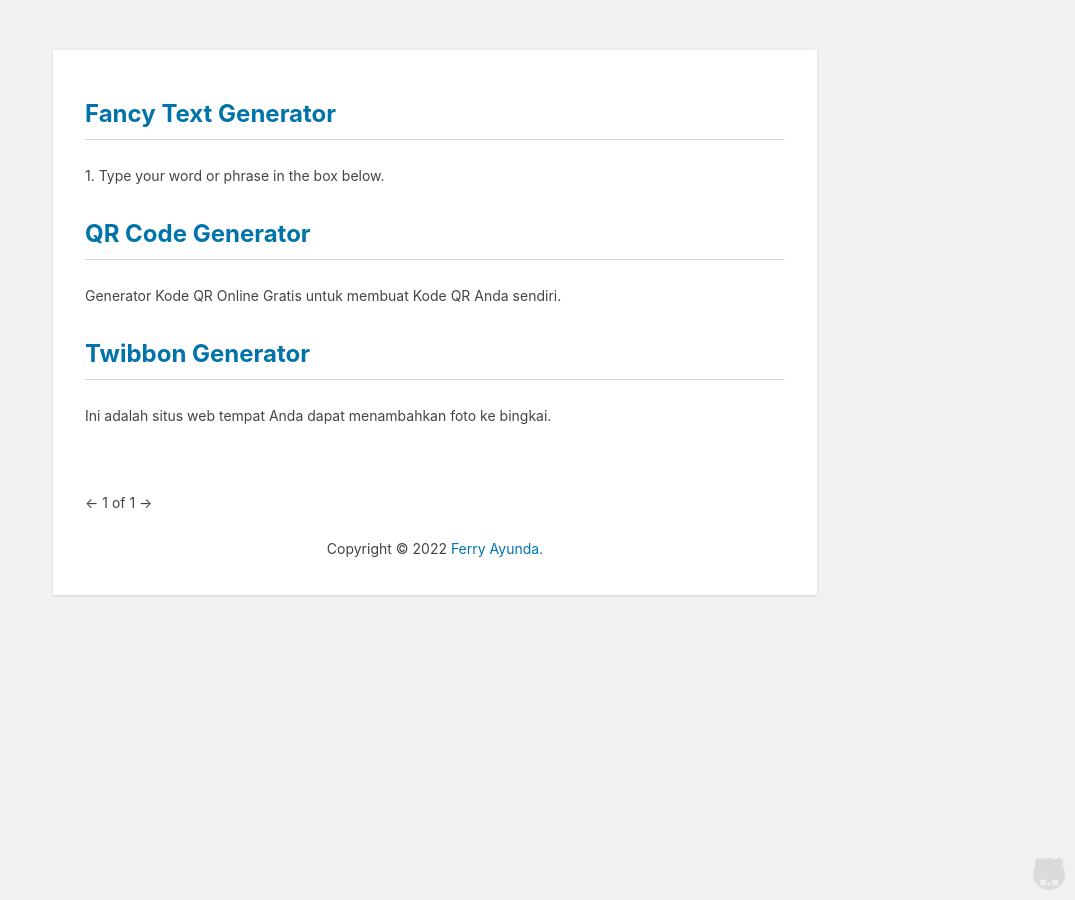
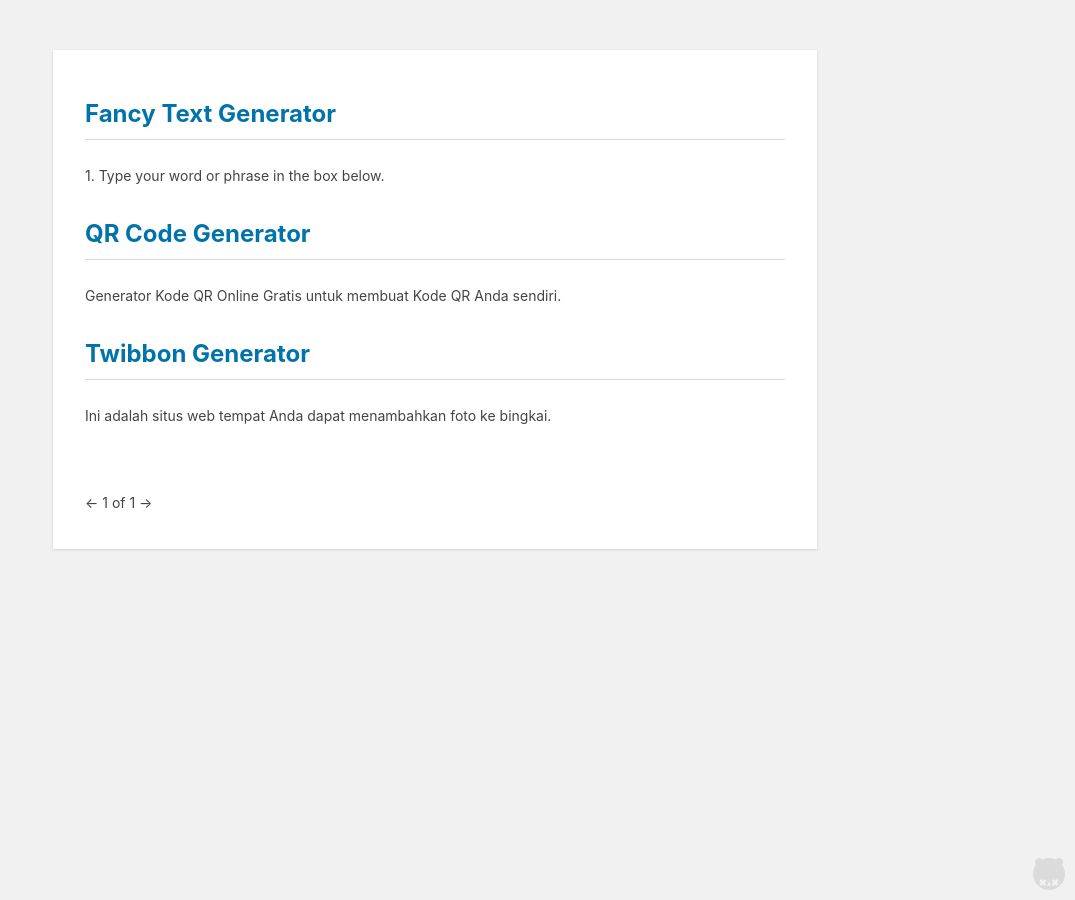
Before and after one commit to susahcebok/blog, a Jekyll site: the page built from index.html, in a window 1280 px wide. Shown: the whole page, without its empty margins (205-1280 px from the left). Built offline with Jekyll 4.4.1, drawn with Linux system fonts in a browser that asks for light colours; nearby versions of some CDN libraries; the list of posts is cut into pages by our own code.

Commit message:
Update default.html

```diff
--- a/_layouts/default.html
+++ b/_layouts/default.html
@@ -41,8 +41,5 @@
 </svg>
 </a>
 
-<footer>
-  <p style="text-align:center;">Copyright © 2022 <a target="_blank" rel="noopener" href="#">Ferry Ayunda.</a></p>
-</footer>
 </body>
 </html>
```
